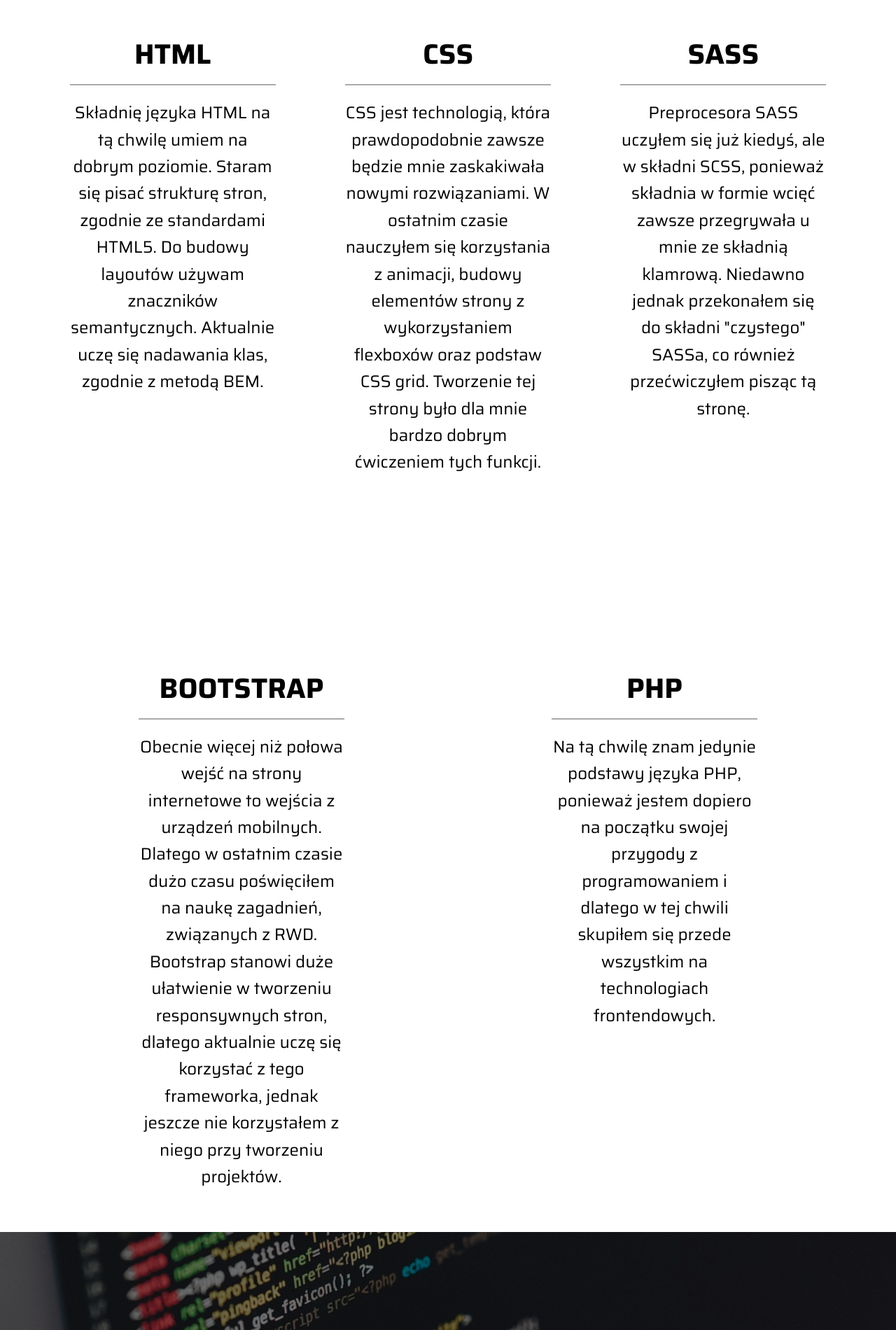
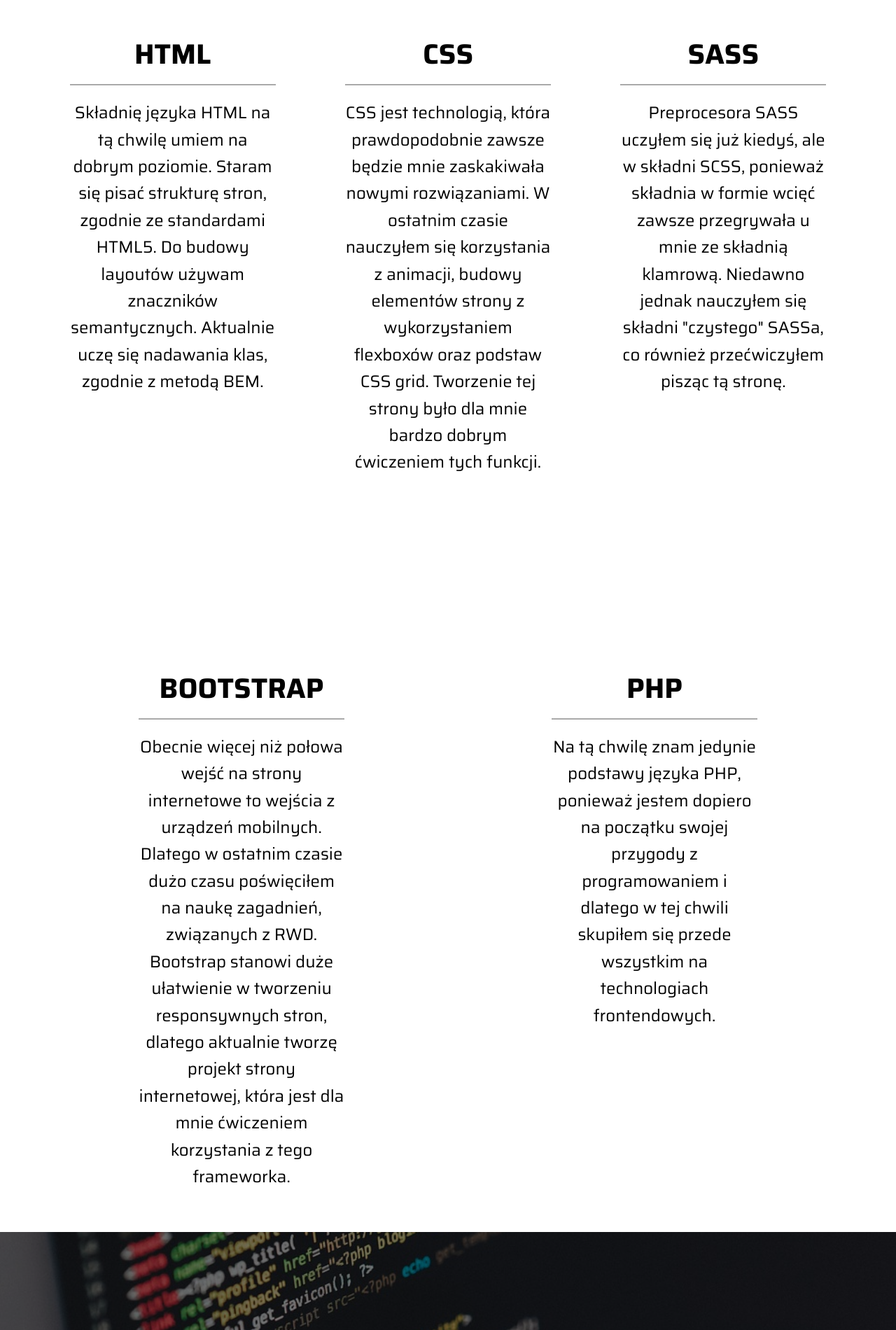
Before and after one commit to radekk094/personal-website-new, a plain HTML site: page index.html in a window 1280 px wide. Shown: the part 2180-4080 px from the top of the page at 70% size. Drawn offline with nearby package versions, Linux system fonts and the light colour scheme.

Commit message:
Update in website content

```diff
--- a/index.html
+++ b/index.html
@@ -94,9 +94,9 @@
                     </div>
                     <h3>SASS</h3>
                     <p>
-                        Preprocesora SASS uczyłem się już kiedyś, ale w składni SCSS, ponieważ składnia w formie
-                        wcięć zawsze przegrywała u mnie ze składnią klamrową. Niedawno jednak przekonałem się do
-                        składni "czystego" SASSa, co również przećwiczyłem pisząc tą stronę.
+                        Preprocesora SASS uczyłem się już kiedyś, ale w składni SCSS, ponieważ składnia w formie wcięć
+                        zawsze przegrywała u mnie ze składnią klamrową. Niedawno jednak nauczyłem się składni "czystego"
+                        SASSa, co również przećwiczyłem pisząc tą stronę.
                     </p>
                 </div>
                 <div class="technology">
@@ -107,8 +107,8 @@
                     <p>
                         Obecnie więcej niż połowa wejść na strony internetowe to wejścia z urządzeń mobilnych. Dlatego w
                         ostatnim czasie dużo czasu poświęciłem na naukę zagadnień, związanych z RWD. Bootstrap stanowi
-                        duże ułatwienie w tworzeniu responsywnych stron, dlatego aktualnie uczę się korzystać z tego
-                        frameworka, jednak jeszcze nie korzystałem z niego przy tworzeniu projektów.
+                        duże ułatwienie w tworzeniu responsywnych stron, dlatego aktualnie tworzę projekt strony
+                        internetowej, która jest dla mnie ćwiczeniem korzystania z tego frameworka.
                     </p>
                 </div>
                 <div class="technology">
```
Also changed, not shown: enindex.html (+2 -2 lines).
